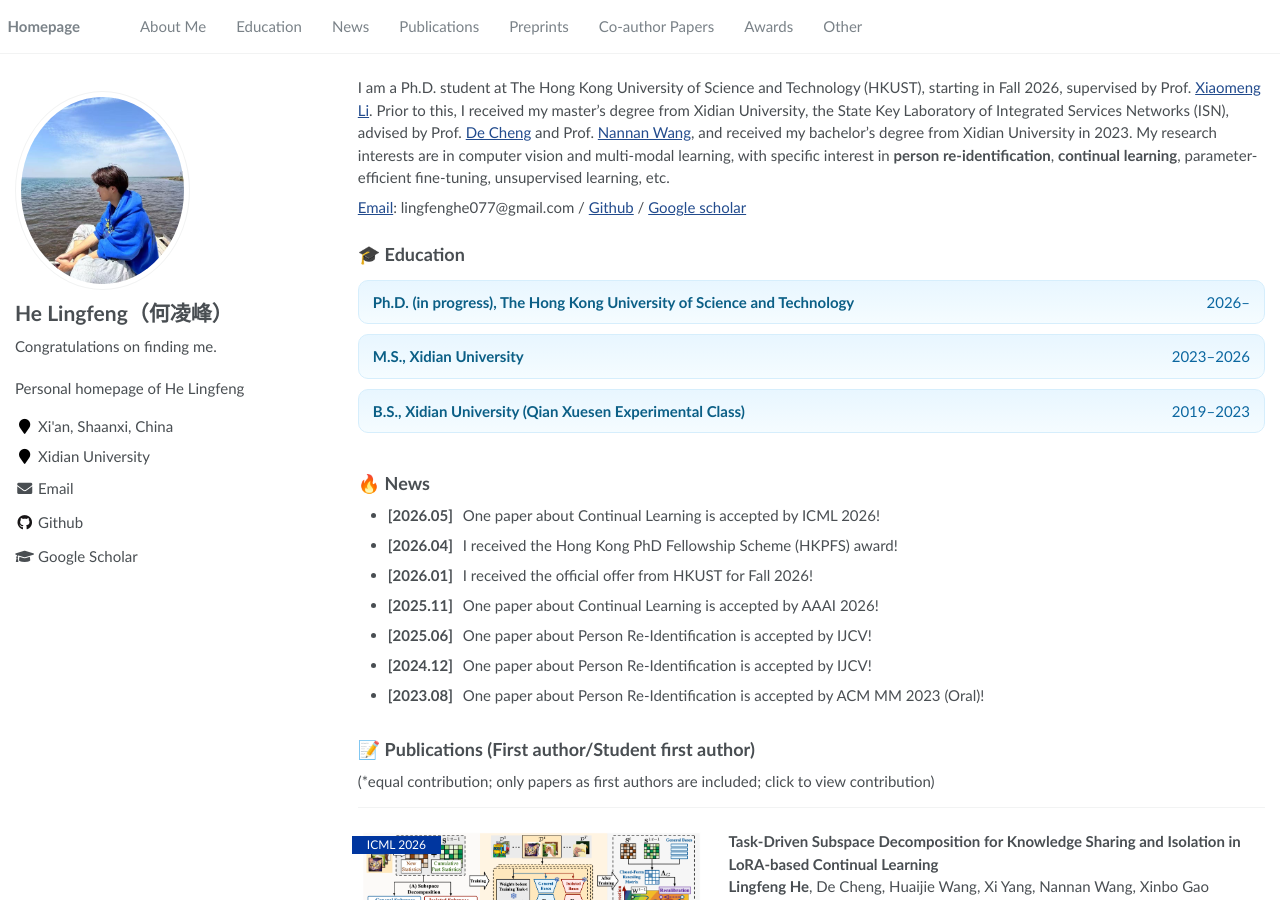
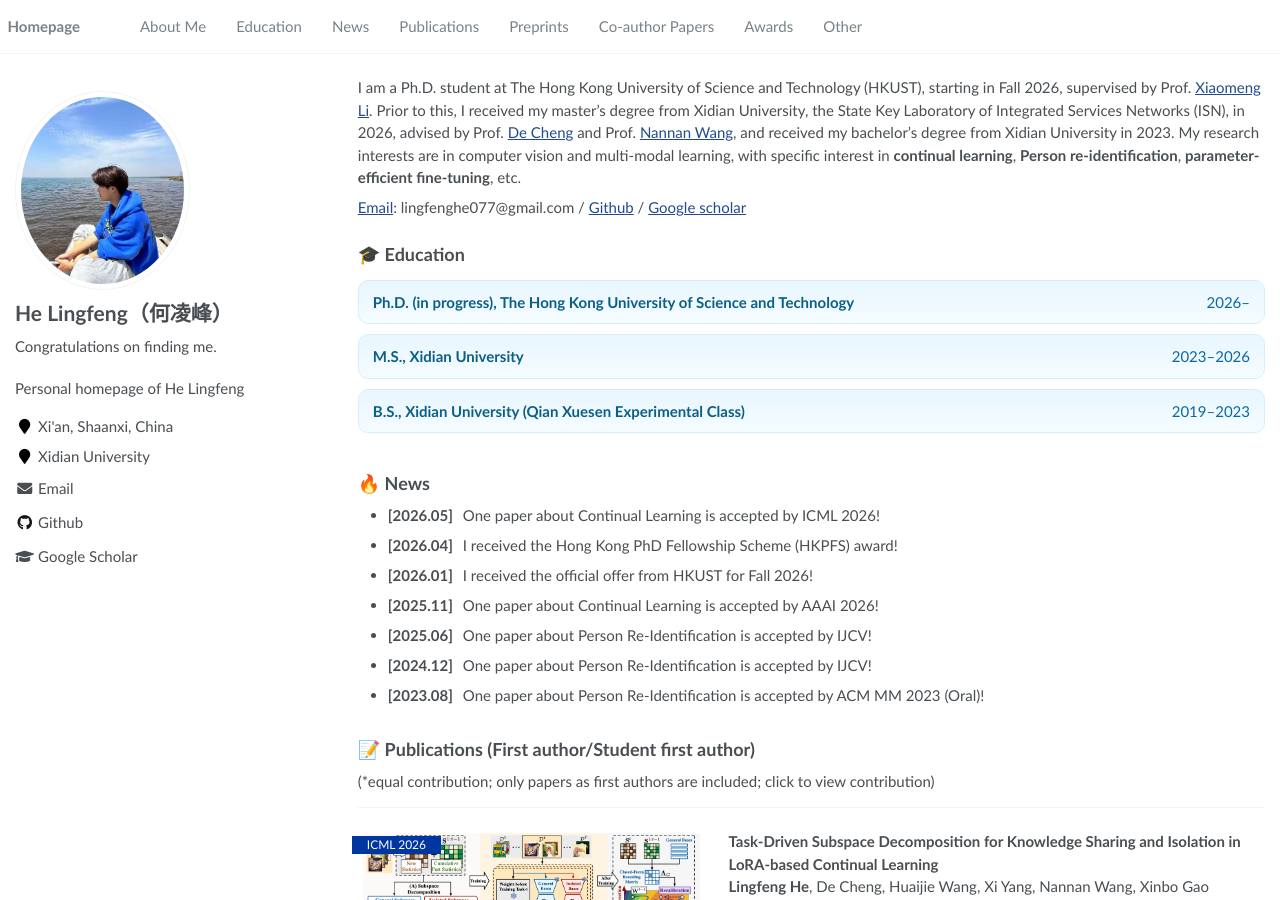
Before and after one commit to HHHLF/profile, a Jekyll site: the page built from _pages/about.md, in a window 1280 px wide and 900 px high. Built offline with Jekyll 4.4.1, drawn with Linux system fonts in a browser that asks for light colours.

Commit message:
fix: refine education and research interest bio

```diff
--- a/_pages/about.md
+++ b/_pages/about.md
@@ -299,7 +299,7 @@
 
 <span class="anchor" id="about-me"></span>
 
-I am a Ph.D. student at The Hong Kong University of Science and Technology (HKUST), starting in Fall 2026, supervised by Prof. [Xiaomeng Li](https://scholar.google.com/citations?user=uVTzPpoAAAAJ&hl=en). Prior to this, I received my master's degree from Xidian University, the State Key Laboratory of Integrated Services Networks (ISN), advised by Prof. [De Cheng](https://scholar.google.com/citations?user=180lASkAAAAJ&hl=en) and Prof. [Nannan Wang](https://scholar.google.com/citations?user=SRBn7oUAAAAJ&hl=en), and received my bachelor's degree from Xidian University in 2023. My research interests are in computer vision and multi-modal learning, with specific interest in **person re-identification**, **continual learning**, parameter-efficient fine-tuning, unsupervised learning, etc.
+I am a Ph.D. student at The Hong Kong University of Science and Technology (HKUST), starting in Fall 2026, supervised by Prof. [Xiaomeng Li](https://scholar.google.com/citations?user=uVTzPpoAAAAJ&hl=en). Prior to this, I received my master's degree from Xidian University, the State Key Laboratory of Integrated Services Networks (ISN), in 2026, advised by Prof. [De Cheng](https://scholar.google.com/citations?user=180lASkAAAAJ&hl=en) and Prof. [Nannan Wang](https://scholar.google.com/citations?user=SRBn7oUAAAAJ&hl=en), and received my bachelor's degree from Xidian University in 2023. My research interests are in computer vision and multi-modal learning, with specific interest in **continual learning**, **Person re-identification**, **parameter-efficient fine-tuning**, etc.
 
 [Email](mailto:lingfenghe077@gmail.com){:target="_self"}: lingfenghe077@gmail.com / [Github](https://github.com/HHHLF) / [Google scholar](https://scholar.google.com/citations?user=bUCPpbAAAAAJ&hl=zh-CN)
 
```
